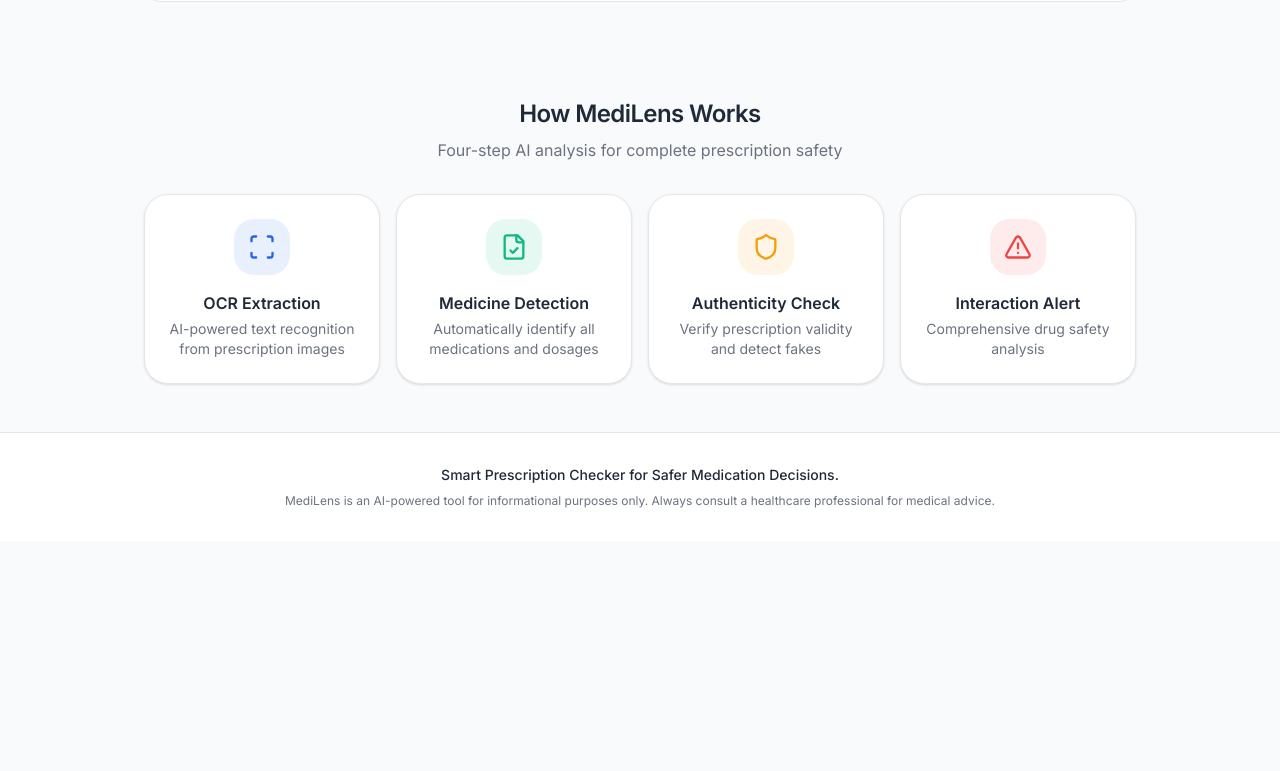
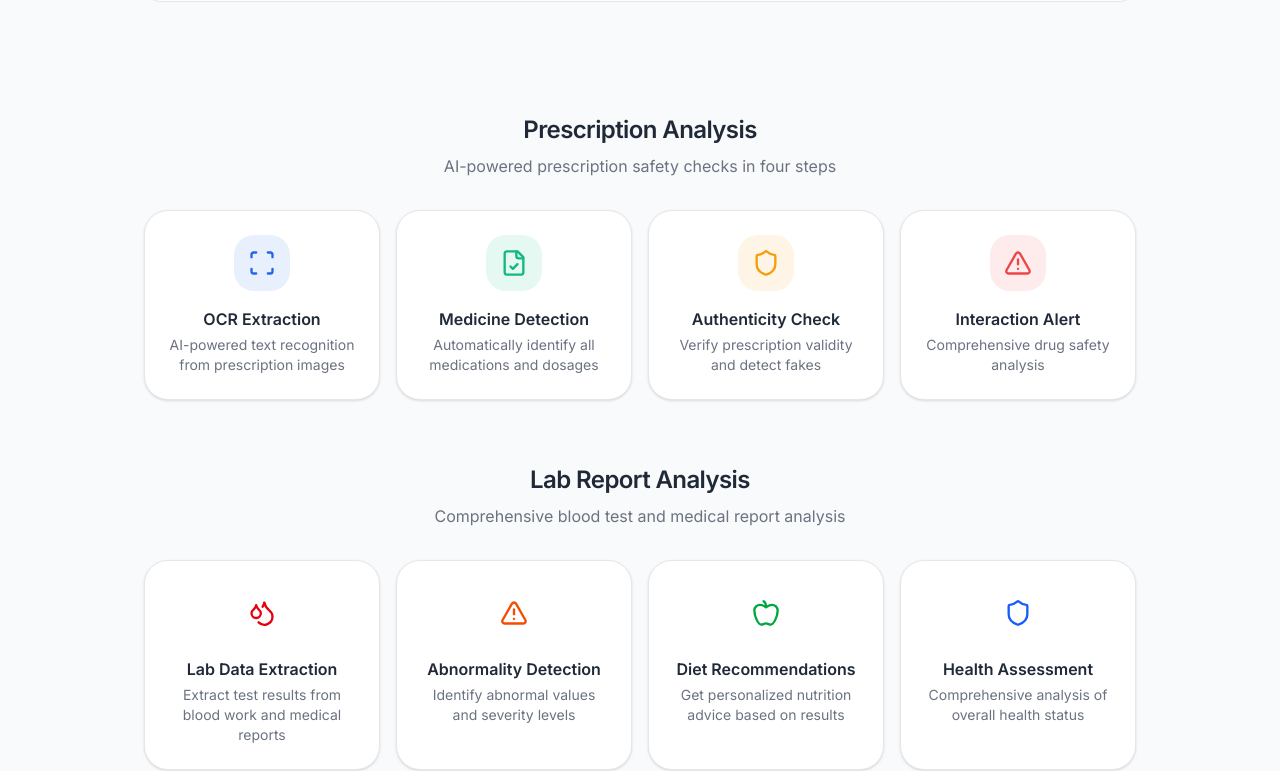
Before and after one commit to hridoy9011/Medi-lens, a Next.js app: page / in a window 1280 px wide. Shown: the part 1849-2620 px from the top of the page. Before the commit the page ends 2390 px from the top, so only its background shows below. Built offline with nearby package versions, Linux system fonts and the light colour scheme.

Commit message:
Update feature-cards.tsx
Refactored feature cards to separate prescription and lab features. Added new lab features for data extraction and analysis.

```diff
--- a/components/feature-cards.tsx
+++ b/components/feature-cards.tsx
@@ -1,6 +1,6 @@
-import { Scan, FileCheck, Shield, AlertTriangle } from "lucide-react"
+import { Scan, FileCheck, Shield, AlertTriangle, Droplets, Apple } from "lucide-react"
 
-const features = [
+const prescriptionFeatures = [
   {
     icon: Scan,
     label: "OCR Extraction",
@@ -27,16 +27,47 @@ const features = [
   },
 ]
 
+const labFeatures = [
+  {
+    icon: Droplets,
+    label: "Lab Data Extraction",
+    desc: "Extract test results from blood work and medical reports",
+    color: "bg-red/10 text-red-600",
+  },
+  {
+    icon: AlertTriangle,
+    label: "Abnormality Detection",
+    desc: "Identify abnormal values and severity levels",
+    color: "bg-orange/10 text-orange-600",
+  },
+  {
+    icon: Apple,
+    label: "Diet Recommendations",
+    desc: "Get personalized nutrition advice based on results",
+    color: "bg-green/10 text-green-600",
+  },
+  {
+    icon: Shield,
+    label: "Health Assessment",
+    desc: "Comprehensive analysis of overall health status",
+    color: "bg-blue/10 text-blue-600",
+  },
+]
+
+const features = [...prescriptionFeatures, ...labFeatures];
+
 export function FeatureCards() {
   return (
-    <section className="container mx-auto px-4 py-12 max-w-5xl">
+    <section className="container mx-auto px-4 py-16 max-w-5xl space-y-16">
+      {/* Prescription Features */}
+      <div>
         <div className="text-center mb-8">
-        <h2 className="text-2xl font-semibold tracking-tight text-foreground mb-2">How MediLens Works</h2>
-        <p className="text-muted-foreground">Four-step AI analysis for complete prescription safety</p>
+          <h2 className="text-2xl font-semibold tracking-tight text-foreground mb-2">Prescription Analysis</h2>
+          <p className="text-muted-foreground">AI-powered prescription safety checks in four steps</p>
         </div>
 
         <div className="grid grid-cols-1 sm:grid-cols-2 lg:grid-cols-4 gap-4">
-        {features.map((feature, index) => (
+          {prescriptionFeatures.map((feature, index) => (
             <div
               key={index}
               className="flex flex-col items-center text-center p-6 rounded-2xl bg-card border shadow-sm hover:shadow-md transition-shadow"
@@ -49,6 +80,30 @@ export function FeatureCards() {
             </div>
           ))}
         </div>
+      </div>
+
+      {/* Lab Features */}
+      <div>
+        <div className="text-center mb-8">
+          <h2 className="text-2xl font-semibold tracking-tight text-foreground mb-2">Lab Report Analysis</h2>
+          <p className="text-muted-foreground">Comprehensive blood test and medical report analysis</p>
+        </div>
+
+        <div className="grid grid-cols-1 sm:grid-cols-2 lg:grid-cols-4 gap-4">
+          {labFeatures.map((feature, index) => (
+            <div
+              key={index}
+              className="flex flex-col items-center text-center p-6 rounded-2xl bg-card border shadow-sm hover:shadow-md transition-shadow"
+            >
+              <div className={`h-14 w-14 rounded-xl ${feature.color} flex items-center justify-center mb-4`}>
+                <feature.icon className="h-7 w-7" />
+              </div>
+              <h3 className="font-semibold text-foreground mb-1">{feature.label}</h3>
+              <p className="text-sm text-muted-foreground">{feature.desc}</p>
+            </div>
+          ))}
+        </div>
+      </div>
     </section>
   )
 }
```
Lines whose indentation alone changed are shown as unchanged.
